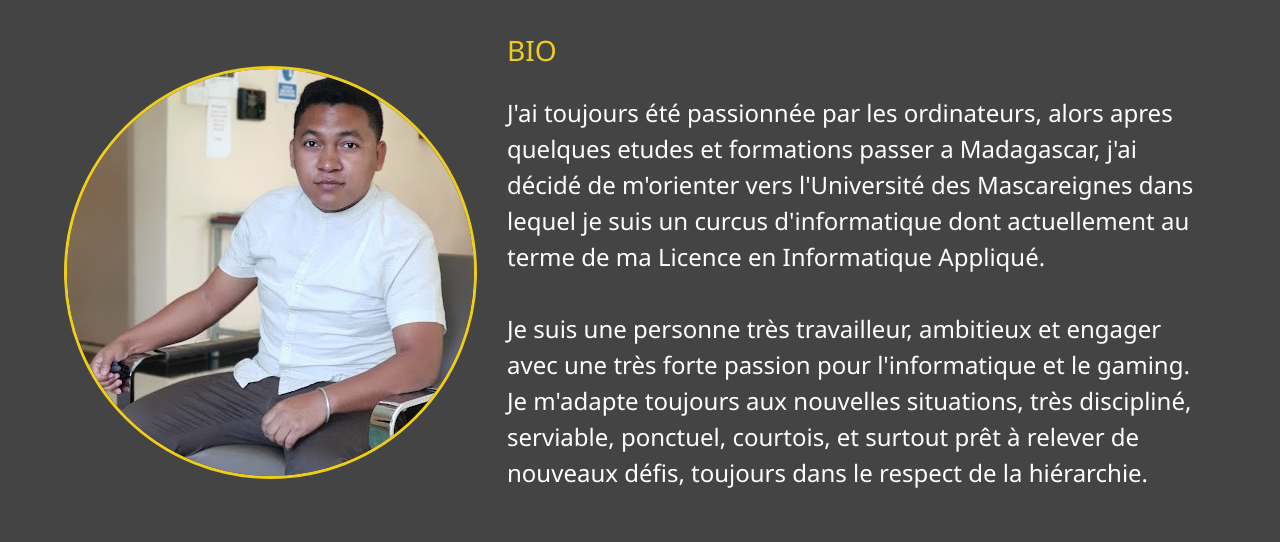
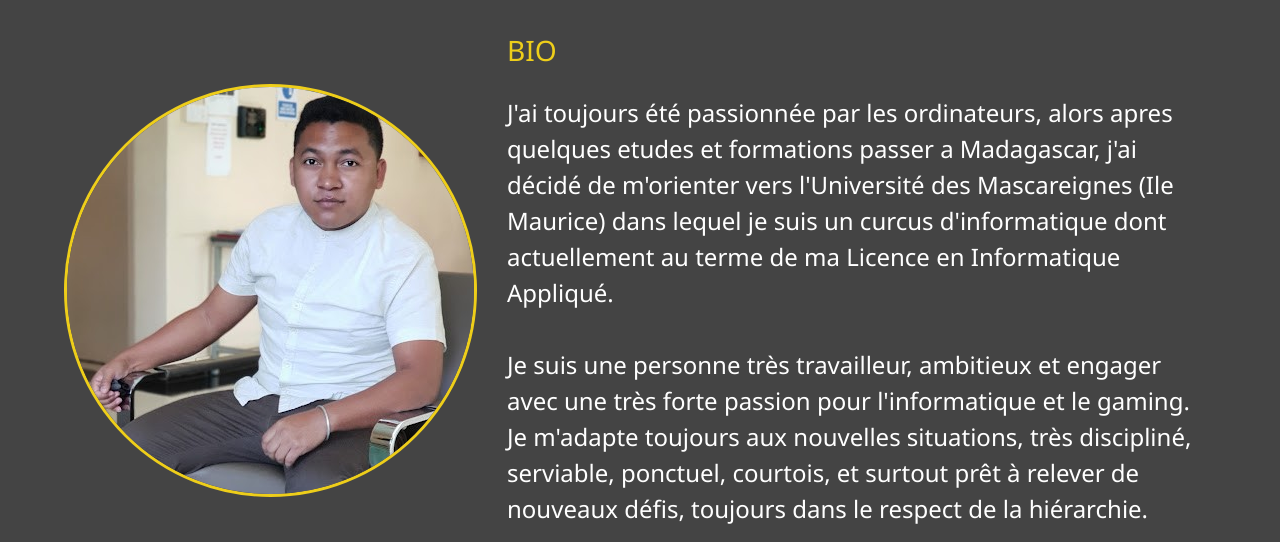
Before and after one commit to Dina64/Dina_PortFolio, a website: page dist/about.html in a window 1280 px wide. Shown: the part 229-771 px from the top of the page. Drawn offline with Linux system fonts and the light colour scheme.

Commit message:
Update about.html

```diff
--- a/dist/about.html
+++ b/dist/about.html
@@ -64,7 +64,7 @@
 
       <div class="bio">
         <h3 class="text-secondary">BIO</h3>
-        <p>J'ai toujours été passionnée par les ordinateurs, alors apres quelques etudes et formations passer a Madagascar, j'ai décidé de m'orienter vers l'Université des Mascareignes dans lequel je suis un curcus d'informatique dont actuellement au terme de ma Licence en Informatique Appliqué.</br></br>Je suis une personne très travailleur, ambitieux et engager avec une très forte passion
+        <p>J'ai toujours été passionnée par les ordinateurs, alors apres quelques etudes et formations passer a Madagascar, j'ai décidé de m'orienter vers l'Université des Mascareignes (Ile Maurice) dans lequel je suis un curcus d'informatique dont actuellement au terme de ma Licence en Informatique Appliqué.</br></br>Je suis une personne très travailleur, ambitieux et engager avec une très forte passion
 pour l'informatique et le gaming. Je m'adapte toujours aux nouvelles situations, très
 discipliné, serviable, ponctuel, courtois, et surtout prêt à relever de nouveaux défis,
 toujours dans le respect de la hiérarchie.</p>
```
